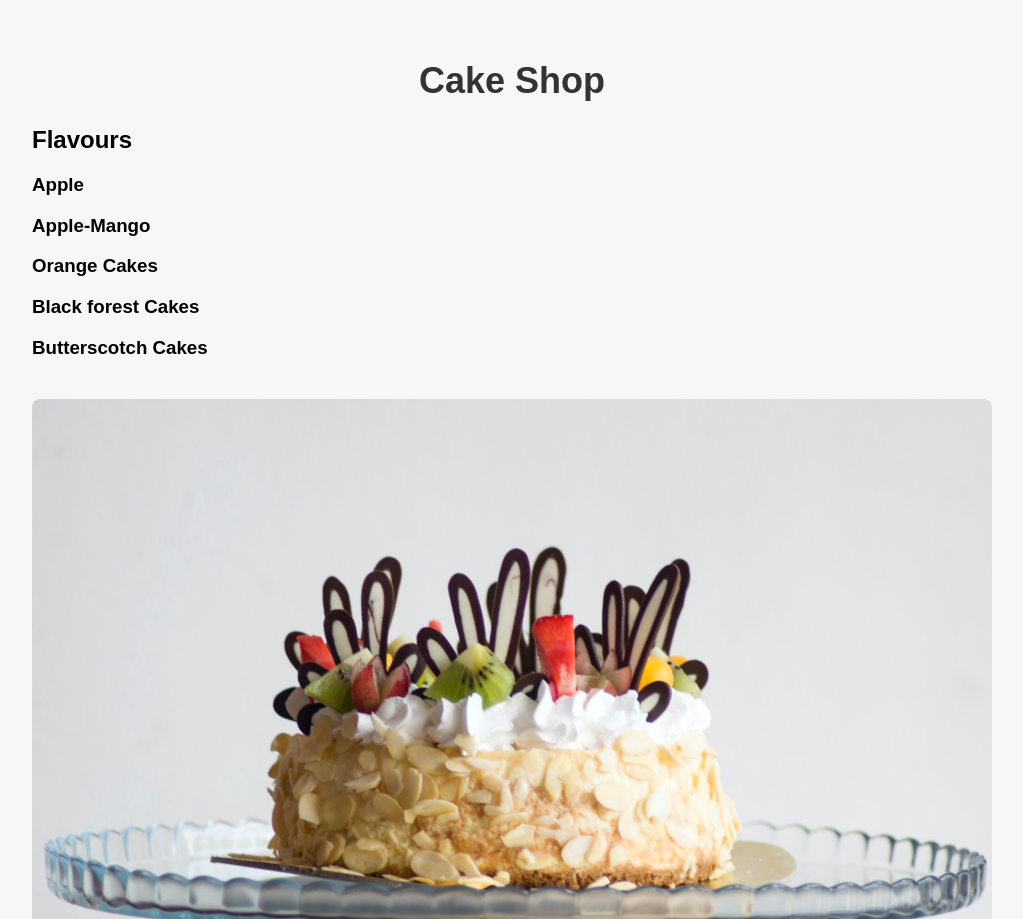
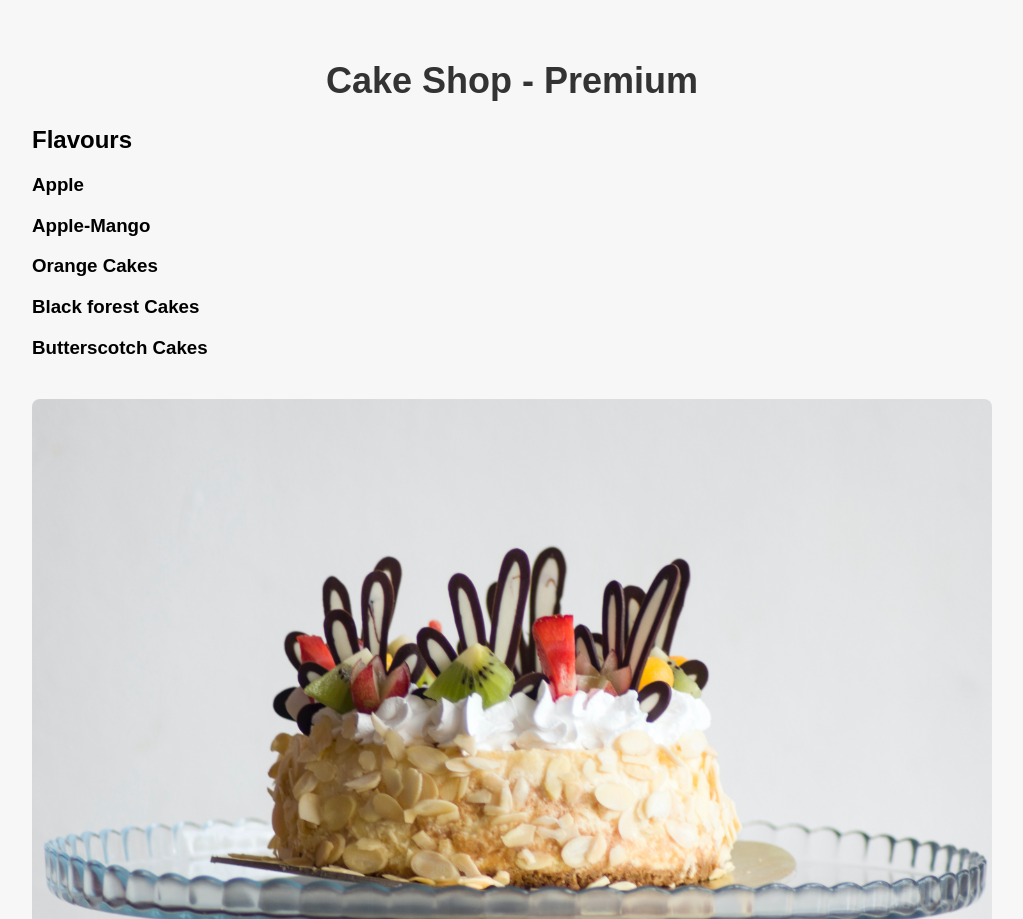
Before and after one commit to ajilraju/cake-test, a plain HTML site: page index.html in a window 1280 px wide. Shown: the top 919 px of the page, without its empty margins (128-1151 px from the left). Drawn offline with Linux system fonts and the light colour scheme; a script that the page names is missing.

Commit message:
premium: 1

```diff
--- a/index.html
+++ b/index.html
@@ -8,7 +8,7 @@
 </head>
 <body>
     <div class="container">
-        <h1 id="hover-effect">Cake Shop</h1>
+        <h1 id="hover-effect">Cake Shop - Premium</h1>
         <h2>Flavours</h2>
         <h3>Apple </h3>
         <h3>Apple-Mango </h3>
```
